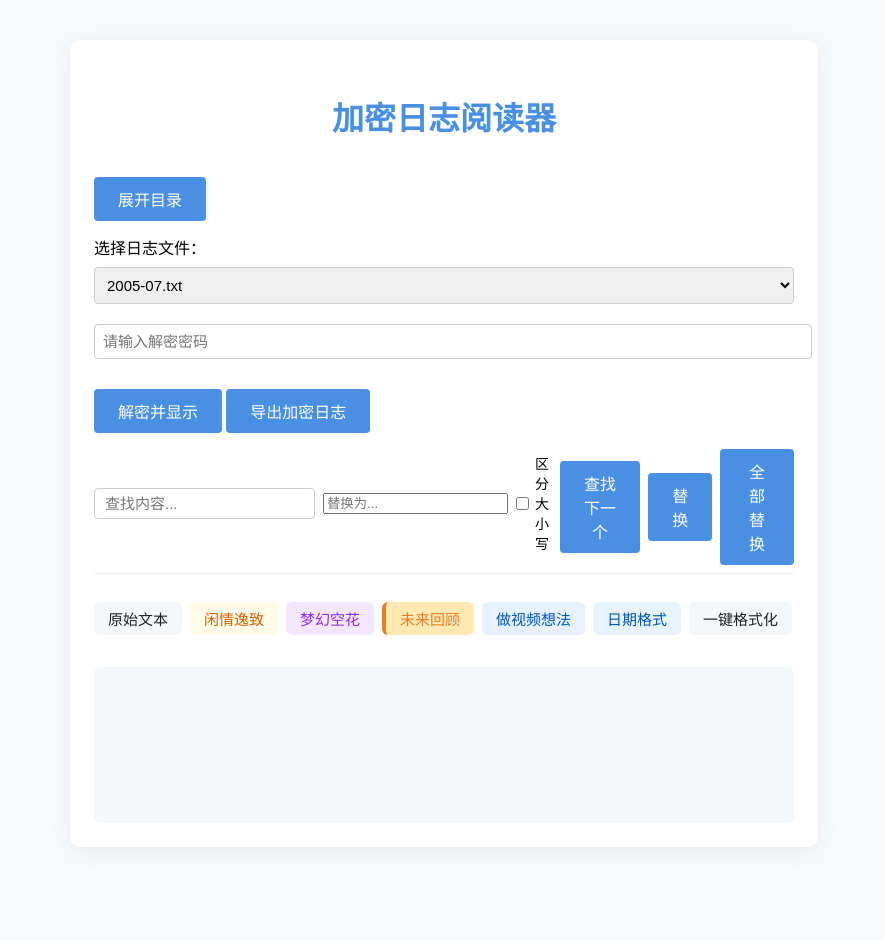
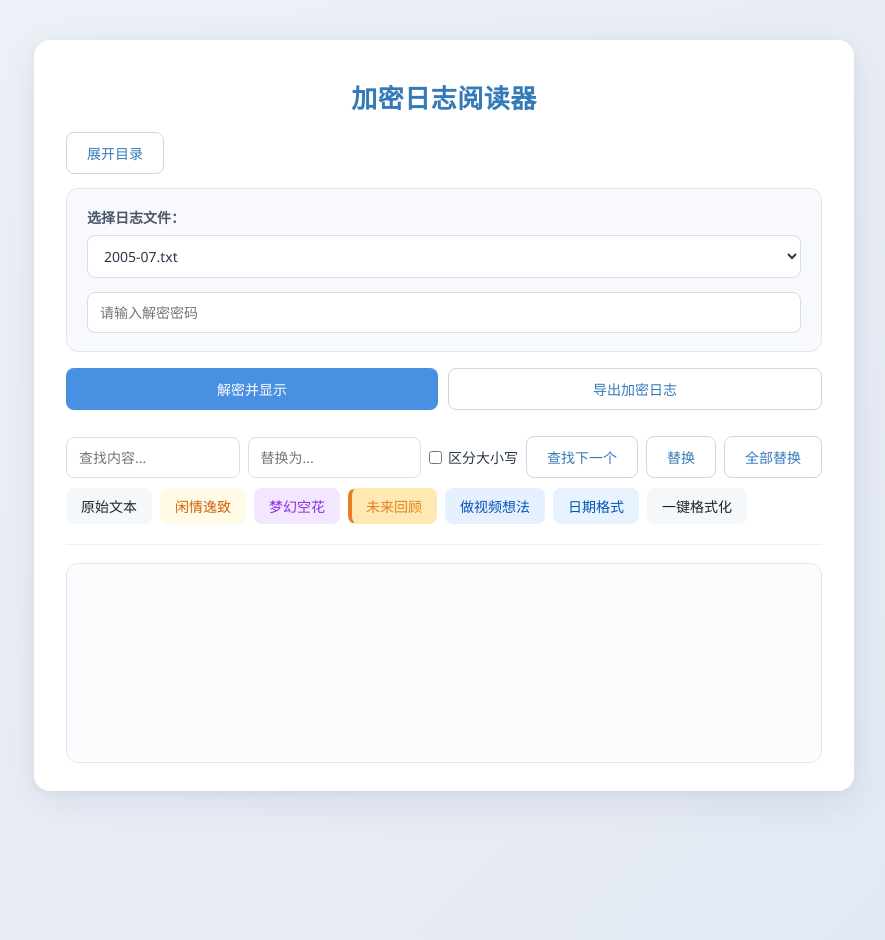
Before and after one commit to CrescentVelvet/crescentvelvet.github.io, a Jekyll site: the page built from _pages/enc_reader.html, in a window 1280 px wide. Shown: the whole page, without its empty margins (196-1081 px from the left). Built offline with Jekyll 4.4.1, drawn with Linux system fonts in a browser that asks for light colours; before the commit the page ends 900 px from its top, so only the background shows below that.

Commit message:
文本解密：优化页面风格，背景改为柔和渐变，粘性工具栏，更大的圆角、更精致的分层阴影、更宽松的内边距

```diff
--- a/_pages/enc_reader.html
+++ b/_pages/enc_reader.html
@@ -10,75 +10,235 @@ title: "加密日志阅读器"
     <meta name="viewport" content="width=device-width, initial-scale=1.0">
     <title>加密日志阅读器</title>
     <style>
+        :root {
+            --primary: #4a90e2;
+            --primary-dark: #357ab8;
+            --primary-soft: #eaf2fb;
+            --text: #2d3748;
+            --text-muted: #8a96a8;
+            --border: #e1e7f0;
+            --surface: #ffffff;
+            --surface-2: #f7f9fc;
+            --shadow: 0 10px 40px rgba(60, 72, 120, 0.10), 0 2px 8px rgba(60, 72, 120, 0.05);
+        }
+        * { box-sizing: border-box; }
         body {
-            font-family: 'Segoe UI', Arial, sans-serif;
-            background: #f8f9fa;
+            font-family: 'Segoe UI', 'Microsoft YaHei', Arial, sans-serif;
+            background: linear-gradient(135deg, #eef2f8 0%, #e2e8f2 100%);
             margin: 0;
             padding: 0;
+            color: var(--text);
+            min-height: 100vh;
+            -webkit-font-smoothing: antialiased;
         }
         .container {
-            max-width: 700px;
+            max-width: 820px;
             margin: 40px auto;
-            background: #fff;
-            border-radius: 10px;
-            box-shadow: 0 4px 24px rgba(60,60,120,0.08);
-            padding: 32px 24px 24px 24px;
+            background: var(--surface);
+            border-radius: 16px;
+            box-shadow: var(--shadow);
+            padding: 38px 32px 28px 32px;
         }
         h1 {
             text-align: center;
-            color: #4a90e2;
-            margin-bottom: 30px;
+            color: var(--primary-dark);
+            font-weight: 600;
+            font-size: 26px;
+            margin: 0 0 6px 0;
+            letter-spacing: 0.5px;
         }
-        .file-list {
-            margin-bottom: 20px;
+        .word-count {
+            color: var(--text-muted);
+            font-size: 13px;
+            margin-bottom: 16px;
+            text-align: right;
+            font-variant-numeric: tabular-nums;
         }
+        #toc-container { margin-bottom: 14px; }
+        .file-list { margin-bottom: 16px; }
         .file-list label {
             display: block;
             margin-bottom: 8px;
-            font-weight: 500;
+            font-weight: 600;
+            color: #4a5568;
+            font-size: 14px;
         }
-        select {
+        .input-group { margin-bottom: 16px; }
+
+        /* 表单控件 */
+        select,
+        input[type="password"],
+        input[type="text"] {
             width: 100%;
-            padding: 8px;
-            border-radius: 4px;
-            border: 1px solid #ccc;
-            font-size: 15px;
+            padding: 10px 12px;
+            border: 1px solid #d8dee8;
+            border-radius: 8px;
+            font-size: 14px;
+            color: var(--text);
+            background: #fff;
+            font-family: inherit;
+            transition: border-color 0.2s, box-shadow 0.2s;
         }
-        .input-group {
-            margin-bottom: 18px;
+        select:focus,
+        input[type="password"]:focus,
+        input[type="text"]:focus {
+            outline: none;
+            border-color: var(--primary);
+            box-shadow: 0 0 0 3px rgba(74, 144, 226, 0.15);
         }
-        input[type="password"] {
-            width: 100%;
-            padding: 8px;
-            border-radius: 4px;
-            border: 1px solid #ccc;
-            font-size: 15px;
+
+        /* 卡片化表单区 */
+        .form-card {
+            background: var(--surface-2);
+            border: 1px solid var(--border);
+            border-radius: 12px;
+            padding: 18px 20px;
+            margin-bottom: 16px;
         }
+        .form-card .file-list,
+        .form-card .input-group { margin-bottom: 14px; }
+        .form-card .file-list:last-child,
+        .form-card .input-group:last-child { margin-bottom: 0; }
+
+        /* 按钮基础 */
         button {
-            background: #4a90e2;
+            background: var(--primary);
             color: #fff;
             border: none;
-            border-radius: 4px;
-            padding: 10px 24px;
-            font-size: 16px;
+            border-radius: 8px;
+            padding: 10px 20px;
+            font-size: 14px;
+            font-weight: 500;
             cursor: pointer;
-            margin-top: 8px;
-            transition: background 0.2s;
+            font-family: inherit;
+            transition: background 0.2s, transform 0.1s, box-shadow 0.2s;
         }
-        button:hover {
-            background: #357ab8;
+        button:hover { background: var(--primary-dark); }
+        button:active { transform: translateY(1px); }
+
+        /* 次级按钮 */
+        #exportBtn,
+        #findNextBtn,
+        #replaceBtn,
+        #replaceAllBtn,
+        #toggleTocBtn {
+            background: #fff;
+            color: var(--primary-dark);
+            border: 1px solid #cdd7e3;
+            box-shadow: none;
         }
+        #exportBtn:hover,
+        #findNextBtn:hover,
+        #replaceBtn:hover,
+        #replaceAllBtn:hover,
+        #toggleTocBtn:hover {
+            background: var(--primary-soft);
+            color: var(--primary-dark);
+            border-color: var(--primary);
+        }
+
+        .action-row {
+            display: flex;
+            gap: 10px;
+            margin-bottom: 16px;
+        }
+        .action-row button { flex: 1; }
+
+        /* 粘性工具区（搜索 + 格式化工具条） */
+        .sticky-wrap {
+            position: sticky;
+            top: 0;
+            z-index: 10;
+            background: #fff;
+            padding: 10px 0 8px;
+            border-bottom: 1px solid #eceff4;
+            margin-bottom: 12px;
+        }
+        .search-bar {
+            display: flex;
+            gap: 8px;
+            margin-bottom: 10px;
+            align-items: center;
+        }
+        .sticky-toolbar {
+            display: flex;
+            gap: 8px;
+            padding-bottom: 4px;
+            flex-wrap: wrap;
+        }
+        @media (max-width: 640px) {
+            .search-bar { flex-wrap: wrap; }
+            .search-bar > * { flex: 1 1 auto; }
+        }
+
+        /* 状态提示 */
+        .error {
+            color: #e53e3e;
+            margin-top: 10px;
+            font-size: 14px;
+        }
+        .success {
+            color: #2f9e6c;
+            margin-top: 10px;
+            font-size: 14px;
+        }
+
+        /* 输出区 */
         .output {
-            margin-top: 24px;
-            background: #f4f8fb;
-            border-radius: 6px;
-            padding: 18px;
-            min-height: 120px;
+            margin-top: 18px;
+            background: #fbfcfe;
+            border: 1px solid var(--border);
+            border-radius: 12px;
+            padding: 22px 24px;
+            min-height: 200px;
             font-size: 15px;
-            color: #222;
+            color: var(--text);
+            line-height: 1.6;
             white-space: pre-wrap;
             word-break: break-all;
         }
+
+        /* 目录 */
+        .toc {
+            background: var(--surface-2);
+            border: 1px solid var(--border);
+            border-radius: 10px;
+            padding: 14px 20px;
+            margin-bottom: 16px;
+            font-size: 14px;
+        }
+        .toc-title {
+            font-weight: 600;
+            margin-bottom: 10px;
+            color: var(--primary-dark);
+        }
+        .toc-list {
+            list-style: none;
+            padding: 0;
+            margin: 0;
+        }
+        .toc-list li { margin-bottom: 6px; }
+        .toc-link {
+            color: var(--primary);
+            text-decoration: none;
+            cursor: pointer;
+            transition: color 0.2s;
+        }
+        .toc-link:hover { color: #d35f05; text-decoration: underline; }
+        .toc-highlight {
+            background: #ffe9b3 !important;
+            transition: background 0.6s;
+        }
+
+        /* 搜索高亮 */
+        .search-highlight {
+            background: #ffe066;
+            color: #d35f05;
+            border-radius: 2px;
+            padding: 0 2px;
+        }
+
+        /* 内容渲染样式（保持不变） */
         .preview-content {
             font-family: "幼圆", "圆体-简-细体", "Times New Roman", serif;
             font-size: 10.5pt;
@@ -111,107 +271,31 @@ title: "加密日志阅读器"
             padding: 2px 0;
             font-size: 20px;
         }
-        .error {
-            color: #dc3545;
-            margin-top: 10px;
+
+        /* 格式化工具按钮 */
+        .format-btn {
+            border: 1px solid transparent;
+            border-radius: 8px;
+            padding: 7px 14px;
+            font-size: 14px;
+            cursor: pointer;
+            font-weight: 500;
+            font-family: inherit;
+            transition: filter 0.2s, transform 0.1s;
         }
-        .success {
-            color: #28a745;
-            margin-top: 10px;
-        }
-        .toc {
-            background: #f8f9fa;
-            border: 1px solid #ddd;
-            border-radius: 6px;
-            padding: 12px 18px;
-            margin-bottom: 18px;
-            font-size: 15px;
-        }
-        .toc-title {
-            font-weight: bold;
-            margin-bottom: 8px;
-            color: #4a90e2;
-        }
-        .toc-list {
-            list-style: none;
-            padding: 0;
-            margin: 0;
-        }
-        .toc-list li {
-            margin-bottom: 6px;
-        }
-        .toc-link {
-            color: #4a90e2;
-            text-decoration: underline;
-            cursor: pointer;
-            transition: color 0.2s;
-        }
-        .toc-link:hover {
-            color: #d35f05;
-        }
-        .toc-highlight {
-            background: #ffe9b3 !important;
-            transition: background 0.6s;
-        }
-        .word-count {
-            color: #888;
-            font-size: 14px;
-            margin-bottom: 10px;
-            text-align: right;
-        }
-        .search-bar {
-            display: flex;
-            gap: 8px;
-            margin-bottom: 12px;
-            position: sticky;
-            top: 0;
-            z-index: 11;
-            background: #fff;
-            padding-top: 8px;
-            padding-bottom: 8px;
-            border-bottom: 1px solid #f0f0f0;
-        }
-        #searchInput {
-            flex: 1;
-            padding: 6px 10px;
-            border: 1px solid #ccc;
-            border-radius: 4px;
-            font-size: 15px;
-        }
-        #searchBtn {
-            padding: 6px 18px;
-            border: none;
-            border-radius: 4px;
-            background: #4a90e2;
-            color: #fff;
-            font-size: 15px;
-            cursor: pointer;
-            transition: background 0.2s;
-        }
-        #searchBtn:hover {
-            background: #357ab8;
-        }
-        .search-highlight {
-            background: #ffe066;
-            color: #d35f05;
-            border-radius: 2px;
-            padding: 0 2px;
-        }
-        .format-btn { border:none; border-radius:6px; padding:6px 14px; font-size:15px; cursor:pointer; font-weight:500; transition:background 0.2s; }
-        .btn-normal { background:#f4f8fb; color:#222; }
-        .btn-leisure { background:#fffbe6; color:#d35f05; }
-        .btn-dream { background:#f3e6ff; color:#8A2BE2; }
-        .btn-video { background:#e6f0ff; color:#0056b3; }
-        .btn-review { background:#ffe9b3; color:#e67e22; border-left:4px solid #e67e22; }
-        .btn-date { background:#e7f3ff; color:#0056b3; }
-        .format-btn:hover { filter:brightness(0.95); }
-        .sticky-toolbar {
-            position: sticky;
-            top: 56px;
-            background: #fff;
-            z-index: 10;
-            padding-top: 8px;
-            padding-bottom: 8px;
+        .format-btn:hover { filter: brightness(0.96); }
+        .format-btn:active { transform: translateY(1px); }
+        .btn-normal { background: #f4f8fb; color: #222; }
+        .btn-leisure { background: #fffbe6; color: #d35f05; }
+        .btn-dream { background: #f3e6ff; color: #8A2BE2; }
+        .btn-video { background: #e6f0ff; color: #0056b3; }
+        .btn-review { background: #ffe9b3; color: #e67e22; border-left: 4px solid #e67e22; }
+        .btn-date { background: #e7f3ff; color: #0056b3; }
+
+        @media (max-width: 640px) {
+            .container { margin: 16px 12px; padding: 26px 18px 22px; border-radius: 14px; }
+            h1 { font-size: 22px; }
+            .output { padding: 16px 14px; }
         }
     </style>
 </head>
@@ -223,6 +307,7 @@ title: "加密日志阅读器"
             <button id="toggleTocBtn" style="margin-bottom:4px;">展开目录</button>
             <div id="toc" class="toc" style="display:none;"></div>
         </div>
+        <div class="form-card">
             <div class="file-list">
                 <label for="fileSelect">选择日志文件：</label>
                 <select id="fileSelect"></select>
@@ -230,8 +315,12 @@ title: "加密日志阅读器"
             <div class="input-group">
                 <input type="password" id="password" placeholder="请输入解密密码">
             </div>
+        </div>
+        <div class="action-row">
             <button id="decryptBtn">解密并显示</button>
-        <button id="exportBtn" style="margin-top:12px;">导出加密日志</button>
+            <button id="exportBtn">导出加密日志</button>
+        </div>
+        <div class="sticky-wrap">
             <div class="search-bar" style="align-items:center;gap:8px;">
                 <input type="text" id="searchInput" placeholder="查找内容..." style="flex:2;" />
                 <input type="text" id="replaceInput" placeholder="替换为..." style="flex:2;" />
@@ -250,6 +339,7 @@ title: "加密日志阅读器"
                 <button type="button" class="format-btn btn-video" onclick="formatSelection('video-highlight')">做视频想法</button>
                 <button type="button" class="format-btn btn-date" onclick="formatSelection('date-highlight')">日期格式</button>
                 <button type="button" class="format-btn btn-normal" onclick="oneKeyFormat()">一键格式化</button>
+            </div>
         </div>
         <div id="status"></div>
         <div class="output" id="output" contenteditable="true" spellcheck="false"></div>
```
Lines whose indentation alone changed are shown as unchanged.
